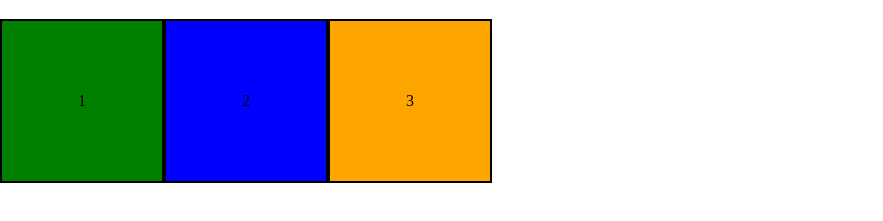
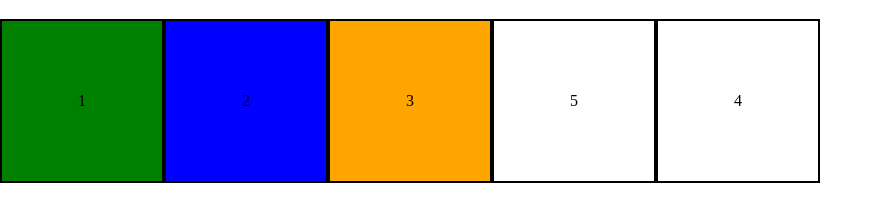
Before and after one commit to antonisoaho/terminal, a plain HTML site: page index.html in a window 1280 px wide. Shown: the part 61-282 px from the top of the page, without its empty margins (0-883 px from the left). Drawn offline with Linux system fonts and the light colour scheme.

Commit message:
disturbance in order

```diff
--- a/index.html
+++ b/index.html
@@ -12,6 +12,8 @@
       <article class="item">1</article>
       <article class="item">2</article>
       <article class="item">3</article>
+      <article class="item">5</article>
+      <article class="item">4</article>
     </main>
     <footer class="stickyfooter"></footer>
   </body>
```
